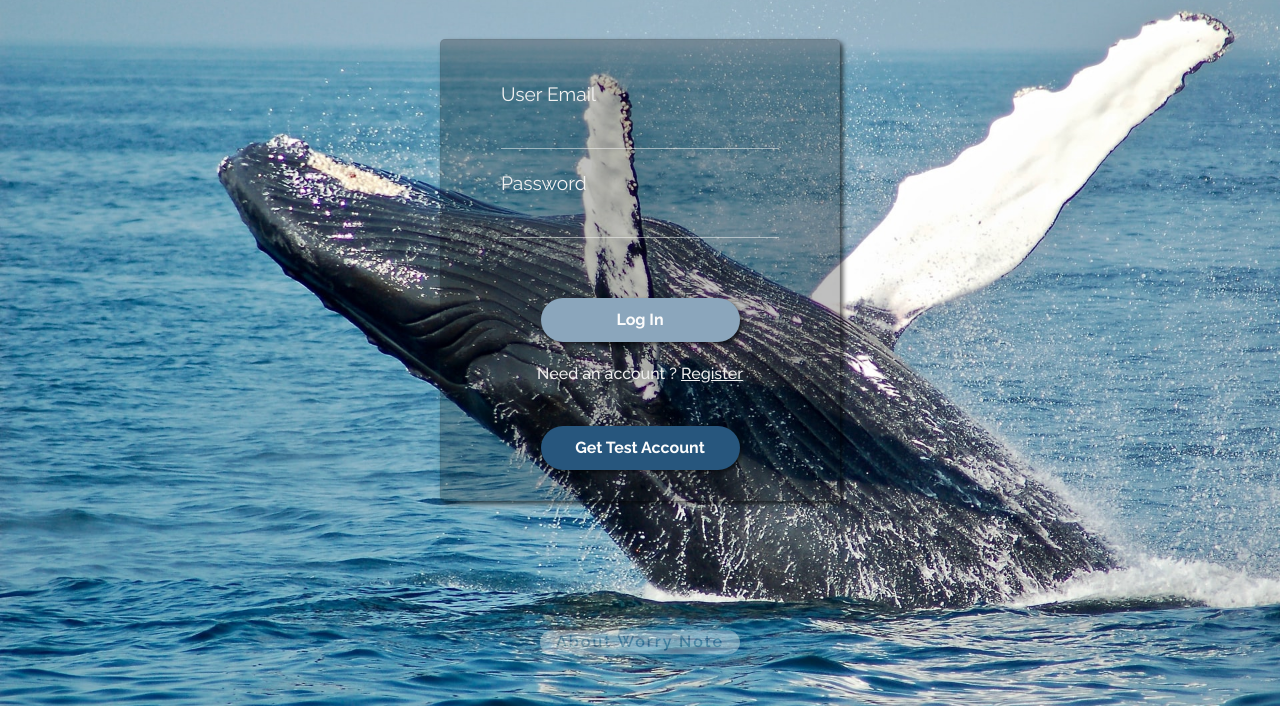
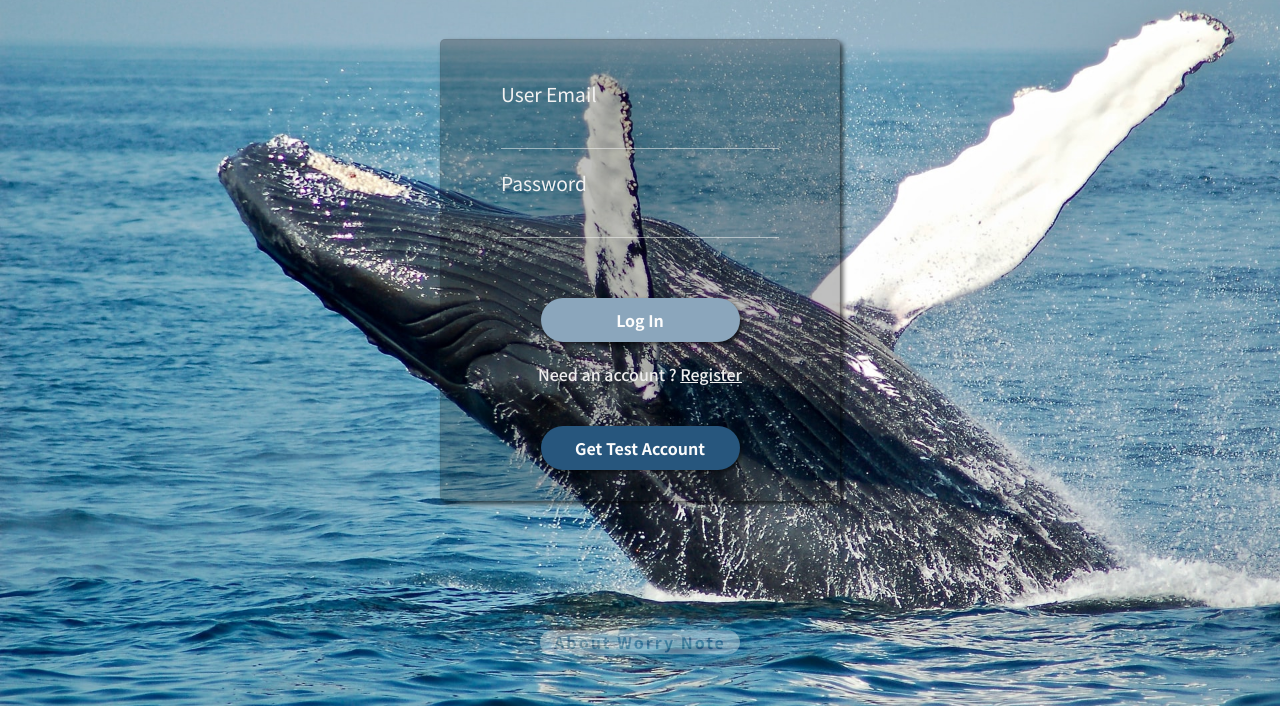
Before and after one commit to kristychaotw/WorriesGoAway, a React app: page / in a window 1280 px wide. Shown: the part 94-800 px from the top of the page. Built offline with nearby package versions, Linux system fonts and the light colour scheme; some packages are replaced by stand-ins of ours; no server answers.

Commit message:
[fix]:font files

```diff
--- a/base.html
+++ b/base.html
@@ -6,8 +6,10 @@
     <meta name="viewport" content="width=device-width, initial-scale=1.0" />
     <link rel="preconnect" href="https://fonts.googleapis.com" />
     <link rel="preconnect" href="https://fonts.gstatic.com" crossorigin />
+    <link rel="preconnect" href="https://fonts.googleapis.com" />
+    <link rel="preconnect" href="https://fonts.gstatic.com" crossorigin />
     <link
-      href="https://fonts.googleapis.com/css2?family=Raleway:ital,wght@0,100;0,200;0,300;0,400;0,500;0,600;0,700;0,800;0,900;1,100;1,200;1,300;1,400;1,500;1,600;1,700;1,800;1,900&display=swap"
+      href="https://fonts.googleapis.com/css2?family=Noto+Sans+TC:wght@300;400;500;700&family=Raleway:ital,wght@0,100;0,200;0,300;0,400;0,500;0,600;0,700;0,800;0,900;1,100;1,200;1,300;1,400;1,500;1,600;1,700;1,800;1,900&display=swap"
       rel="stylesheet"
     />
     <title>Worry Note</title>
--- a/src/components/styles/Global.js
+++ b/src/components/styles/Global.js
@@ -32,6 +32,7 @@ html{
 
 body{
     font-family: 'Raleway', sans-serif;
+    font-family: 'Noto Sans TC', sans-serif;
     background-color: #F2F2F2;
     color:#656565;
 }
```
Also changed, not shown: dist/index.html.
